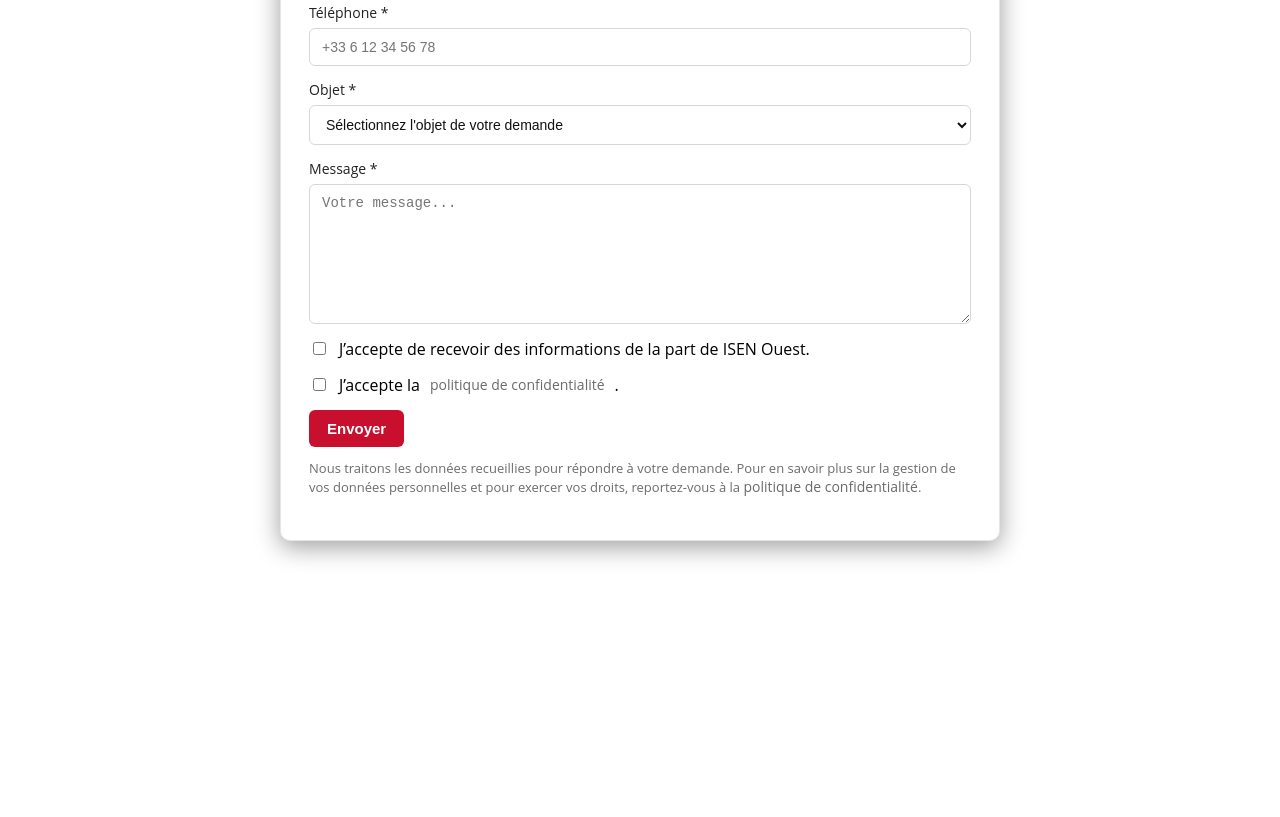
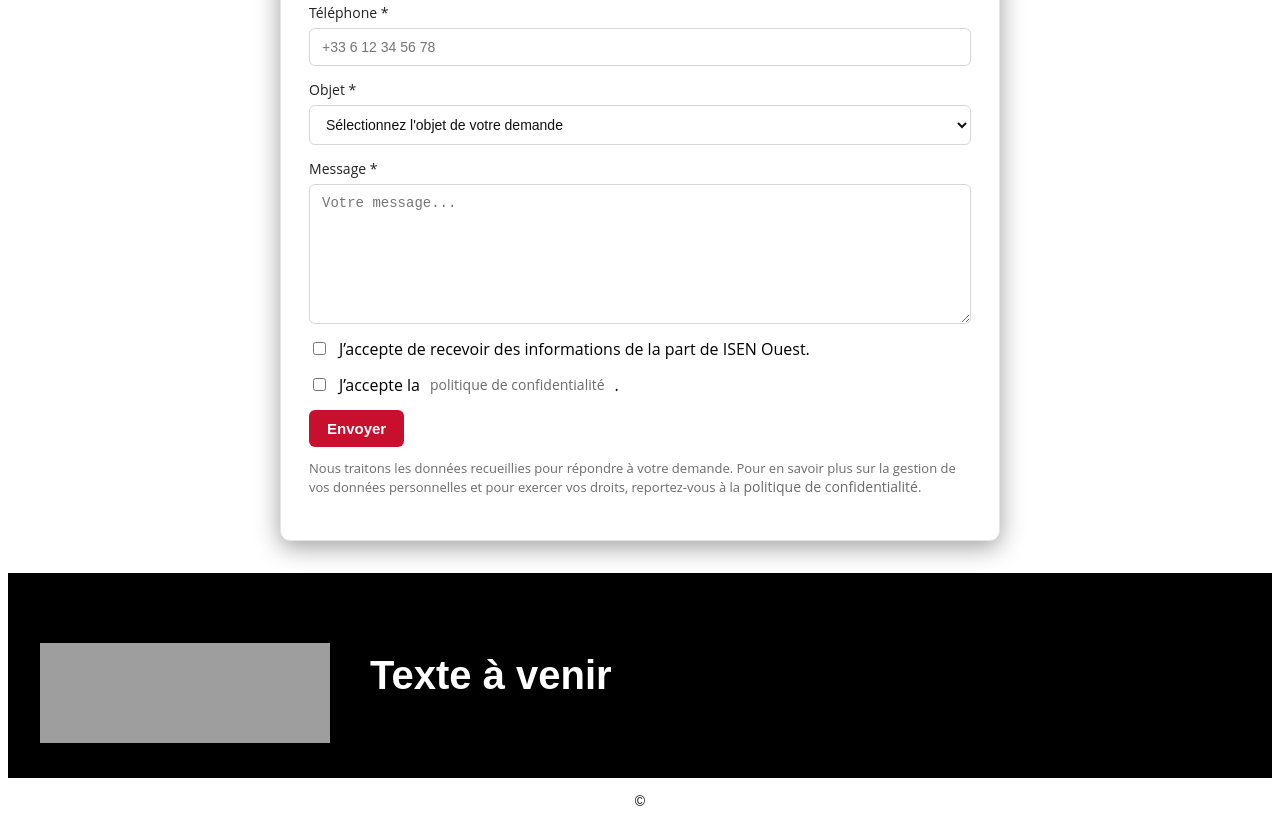
Before and after one commit to mathieuBINA/TP-ISEN-Ouest---BINA-Mathieu_LE-GALL-Matthieu_BOUTON-Blandine_2, a plain HTML site: page contact.html in a window 1280 px wide. Shown: the part 636-1453 px from the top of the page. Before the commit the page ends 1209 px from the top, so only its background shows below. Drawn offline with Linux system fonts and the light colour scheme; grey boxes are pictures that could not be loaded.

Commit message:
F36 Footer PC E3

```diff
--- a/contact.html
+++ b/contact.html
@@ -349,5 +349,145 @@ html {
 </body>
 </html>
 
+<html>
+<head>
+	<meta charset="UTF-8">
+	<meta name="viewport" content="width=device-width, initial-scale=1">
+	<title></title>
+    <style>
+html {
+  font-family: Open Sans,sans-serif;
+}
 
-<!-- FOOTER_SIMPLE -->
+.site-footer {
+  background: #000;
+  color: #fff;
+  padding: 40px 20px 20px;
+  font-family: Arial, sans-serif;
+}
+
+/* Conteneur principal */
+.footer-container {
+  display: flex;
+  max-width: 1200px;
+  margin: 0 auto;
+  gap: 40px;
+  flex-wrap: wrap;
+}
+
+/* Colonne 1 : logo + bouton */
+.footer-col-logo {
+  flex: 1;
+  min-width: 220px;
+  display: flex;
+  flex-direction: column;
+}
+
+.footer-logo {
+  height: 100px;
+  margin-bottom: 15px;
+  margin-top: 30px;
+}
+
+.btn-contact {
+  display: block;
+  padding: 10px 20px;
+  background: #c8102e;
+  color: #fff;
+  font-weight: 600;
+  text-decoration: none;
+  border-radius: 25px;
+  margin: auto;
+}
+
+.btn-contact:hover {
+  background: #a00b23;
+}
+
+/* Zone liens (colonnes 2-4) */
+.footer-links-section {
+  flex: 3;
+  display: flex;
+  flex-direction: column;
+}
+
+/* Titre général */
+.footer-cities {
+  font-size: 40px;
+  font-weight: 700;
+  text-align: left;
+  margin-bottom: 20px;
+}
+
+/* Colonnes de liens */
+.footer-links-container {
+  display: flex;
+  gap: 40px;
+  flex-wrap: wrap;
+}
+
+.footer-col {
+	width: 25%
+}
+.footer-col h3 {
+  font-size: 16px;
+  font-weight: 700;
+  margin-bottom: 12px;
+}
+
+.footer-col ul {
+  list-style: none;
+  padding: 0;
+  margin: 0;
+}
+
+.footer-col li {
+  margin-bottom: 8px;
+}
+
+.footer-col a {
+  color: #fff;
+  text-decoration: none;
+  font-size: 14px;
+}
+
+.footer-col a:hover {
+  text-decoration: underline;
+}
+
+/* Bas de page */
+.footer-bottom {
+  text-align: center;
+  padding-top: 15px;
+  background-color: white;
+  color: black;
+  font-family: Arial, sans-serif;
+  font-size: 14px;
+}
+    </style>
+</head>
+<body>
+<footer class="site-footer">
+  <div class="footer-container">
+
+    <!-- Colonne 1 : Logo + bouton -->
+    <div class="footer-col footer-col-logo">
+      <img src="https://isen-ouest.fr/wp-content/uploads/2024/08/21/science-et-numerique.jpg"
+           alt="ISEN Ouest" class="footer-logo">
+    </div>
+
+    <!-- Zone titres + colonnes 2-4 -->
+    <div class="footer-links-section">
+      <!-- Titre général -->
+      <p class="footer-cities">Texte à venir</p>
+
+
+  </div>
+
+  <!-- Bas de page -->
+</footer>
+<div class="footer-bottom">
+  &copy;
+</div>
+</body>
+</html>
```
